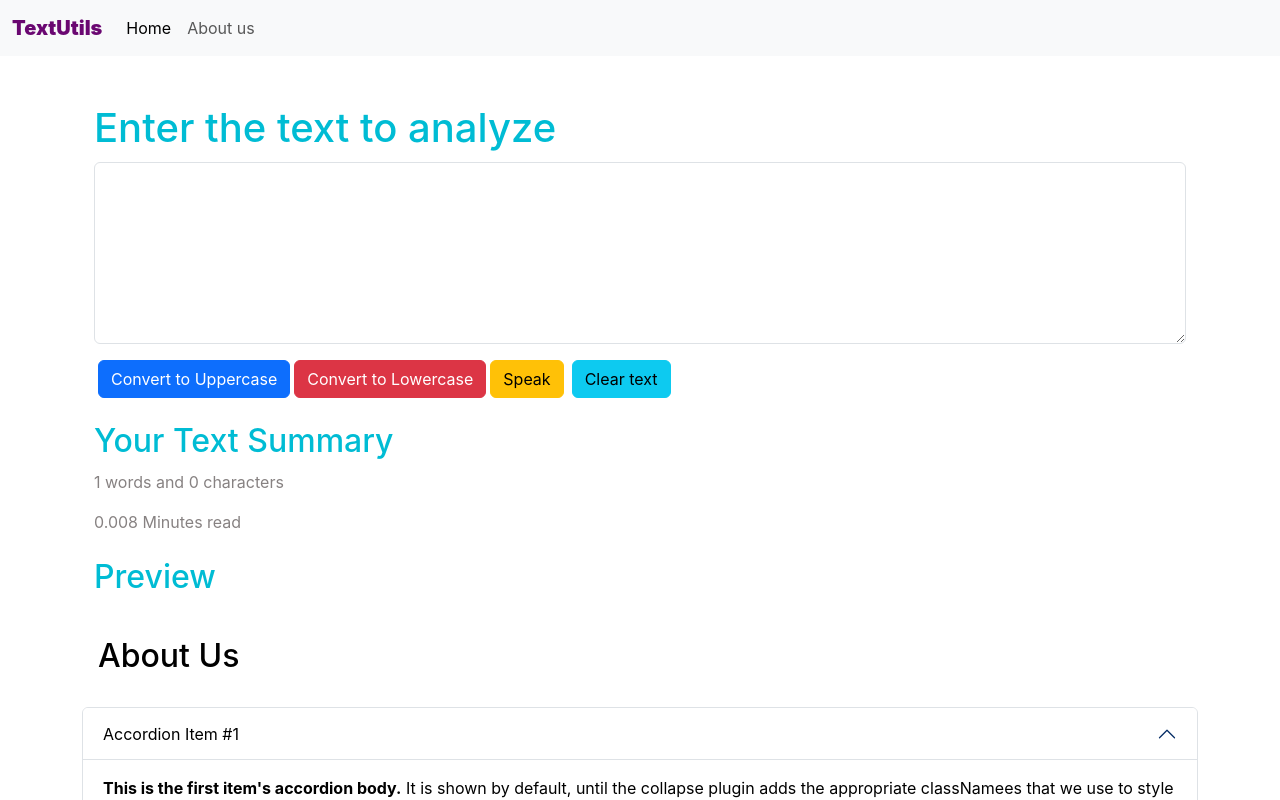
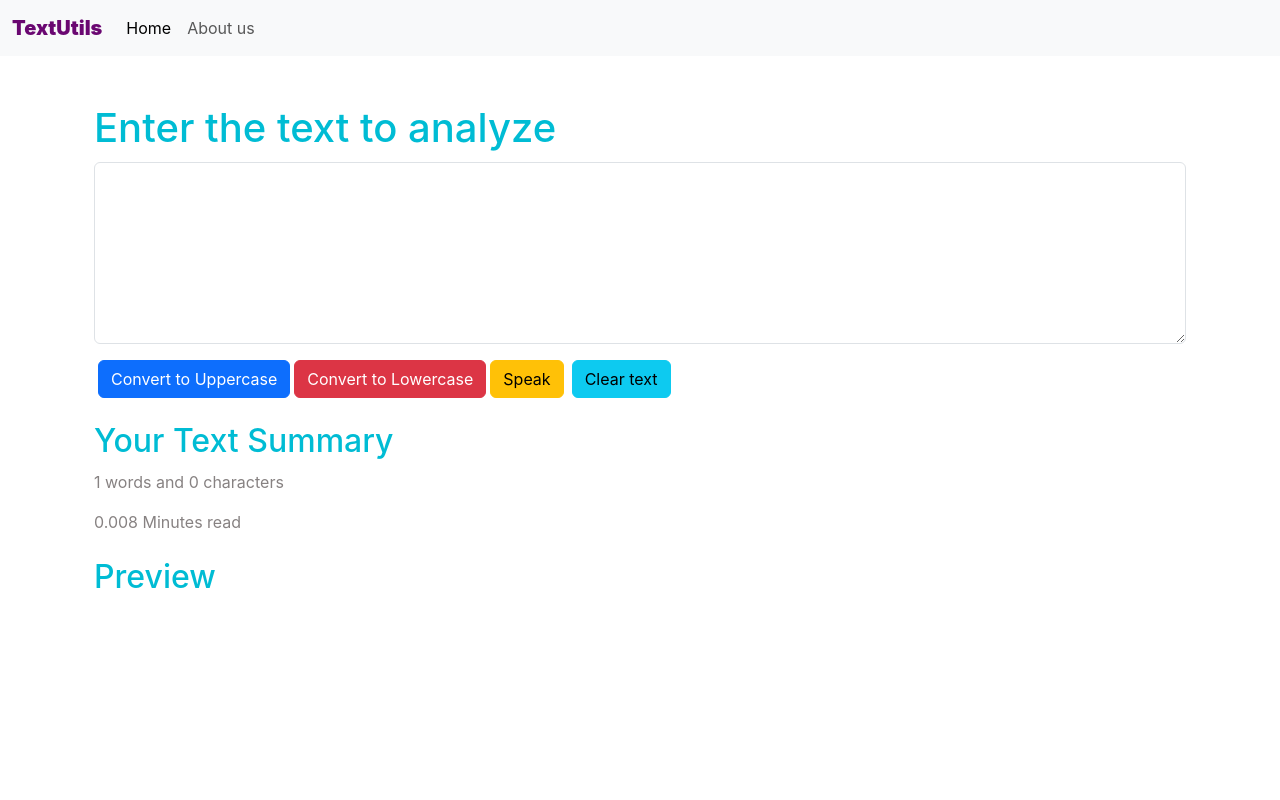
Before and after one commit to LostBoy143/react-cwh, a React (Create React App) app: page / in a window 1280 px wide. Shown: the top 800 px of the page. Built offline with nearby package versions, Linux system fonts and the light colour scheme.

Commit message:
modification

```diff
--- a/src/App.js
+++ b/src/App.js
@@ -1,5 +1,4 @@
 import "./App.css";
-import About from "./Components/About";
 import Navbar from "./Components/Navbar";
 
 import TextForm from "./Components/TextForm";
@@ -13,7 +12,6 @@ function App() {
       />
       <div className="container my-3 mt-5">
         <TextForm heading="Enter the text to analyze" />
-        <About />
       </div>
     </>
   );
```
